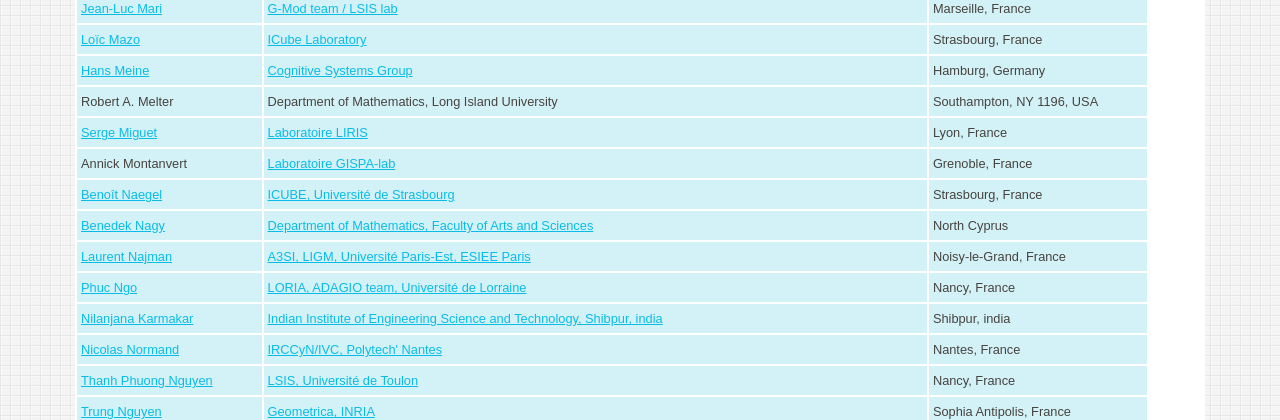
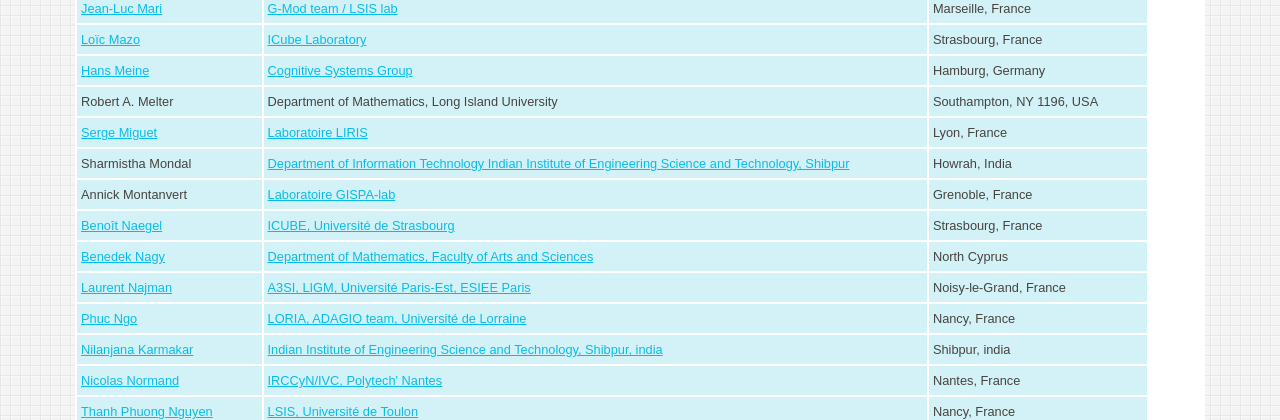
Before and after one commit to TC-18/tc18.org, a PHP site: page /org.php in a window 1280 px wide. Shown: the part 4235-4655 px from the top of the page. Run offline with PHP 8.4, Linux system fonts and the light colour scheme.

Commit message:
add member

```diff
--- a/org.php
+++ b/org.php
@@ -579,6 +579,12 @@ active role:
 	<td>Lyon, France</td>
       </tr>
       <tr>
+	<td>Sharmistha Mondal</td>
+	<td><a href="http://www.iiests.ac.in"> Department of Information Technology  Indian Institute of Engineering Science and Technology, Shibpur</a></td>
+	<td>Howrah, India</td>
+      </tr>
+
+      <tr>
 	<td>Annick Montanvert</td>
 	<td><a href="http://www.gipsa-lab.grenoble-inp.fr/">Laboratoire GISPA-lab</a></td>
 	<td>Grenoble, France</td>
```
